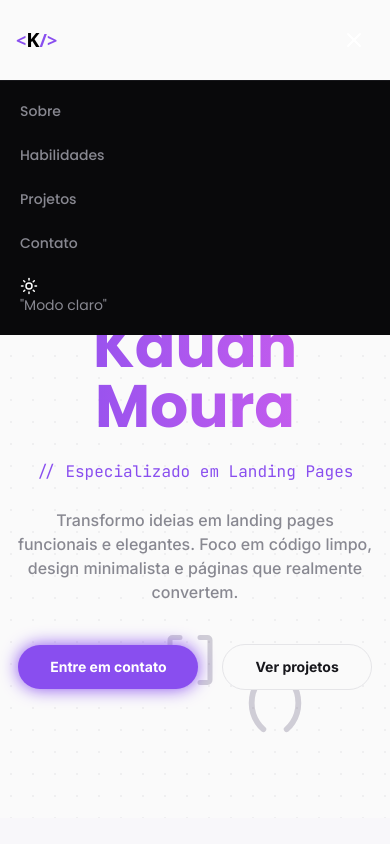
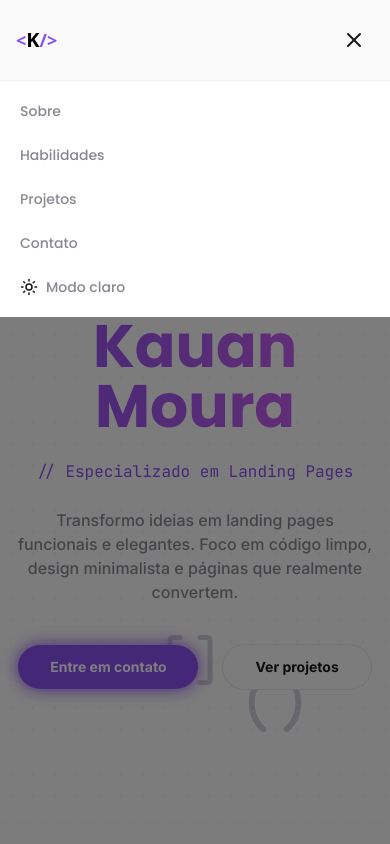
Before and after one commit to Kcode61/portfolio-kauan, a Next.js app: page / in a window 390 px wide. Both pictures are taken after a click on the button 354 px from the left and 40 px from the top of the page. Shown: the top 844 px of the page. Built offline with nearby package versions, Linux system fonts and the light colour scheme.

Commit message:
fix: corrige style de header mobile e adiciona fundo preto ao abrir menu mobile

```diff
--- a/components/Header/index.tsx
+++ b/components/Header/index.tsx
@@ -8,6 +8,12 @@ export function Header() {
   const { theme, setTheme } = useTheme();
   return (
     <>
+      {isopen && (
+        <div
+          onClick={() => setisopen(false)}
+          className="bg-black/50 inset-0 fixed z-40 w-full h-screen"
+        ></div>
+      )}
       <header className="dark:bg-[#09090B] bg-[#FAFAFA] sticky top-0 z-50  py-5 md:px-4 border-b  border-[#EFEFF1] dark:border-[#17171B]">
         <div className="max-w-6xl px-4 md:px-0 mx-auto flex justify-between items-center">
           <div className="flex">
@@ -54,7 +60,7 @@ export function Header() {
 
           <button
             onClick={() => setisopen(!isopen)}
-            className="text-white flex md:hidden p-2 rounded-full cursor-pointer transition-all ease-duration-300 hover:scale-95 duration-300  hover:bg-[#222226] "
+            className="dark:text-white text-[#17171c] flex md:hidden p-2 rounded-full cursor-pointer transition-all ease-duration-300 hover:scale-95 duration-300  hover:bg-[#222226] "
           >
             {isopen ? <X /> : <Menu />}
           </button>
@@ -62,7 +68,7 @@ export function Header() {
         <nav
           className={`${
             isopen ? "max-h-96 opacity-100" : "max-h-0 opacity-0"
-          } overflow-hidden absolute bg-[#09090B] p-5 top-full left-0 w-full z-50 transition-all duration-300 ease flex border-t border-[#17171B] flex-col gap-6`}
+          } overflow-hidden absolute bg-white dark:bg-[#09090B] p-5 top-full left-0 w-full z-50 transition-all duration-300 ease flex border-t border-[#F1F1F3] dark:border-[#17171B] flex-col gap-6`}
         >
           <a
             href="#Sobre"
@@ -91,15 +97,17 @@ export function Header() {
 
           <button
             onClick={() => setTheme(theme === "dark" ? "light" : "dark")}
-            className="text-[#888891] flex gap-2 items-center font-poppins text-sm  "
+            className="text-[#888891]"
           >
             {theme === "dark" ? (
-              <div>
-                <Moon size={18} color="white" /> "Modo Dark"
+              <div className="flex gap-2  font-poppins text-sm font-medium  items-center">
+                <Moon size={18} className="text-[#17171c] dark:text-white" />
+                Modo Dark
               </div>
             ) : (
-              <div>
-                <Sun size={18} color="white" /> "Modo claro"
+              <div className="flex gap-2  font-poppins text-sm  font-medium items-center">
+                <Sun size={18} className="text-[#17171c] dark:text-white" />
+                Modo claro
               </div>
             )}
           </button>
```
